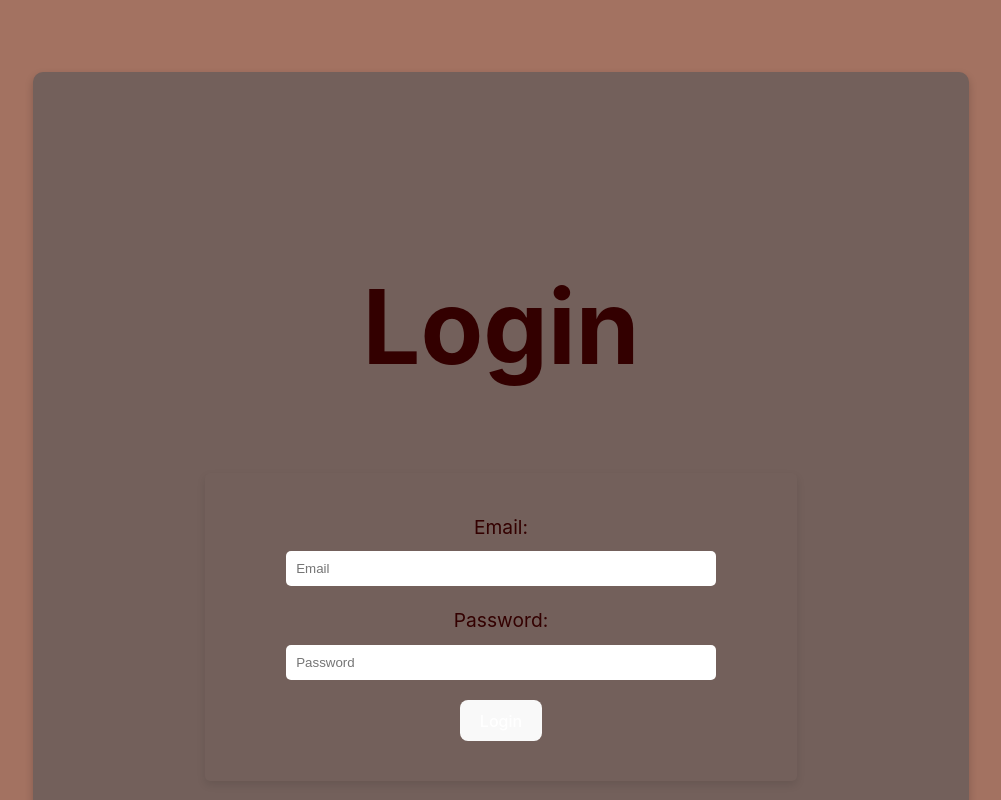
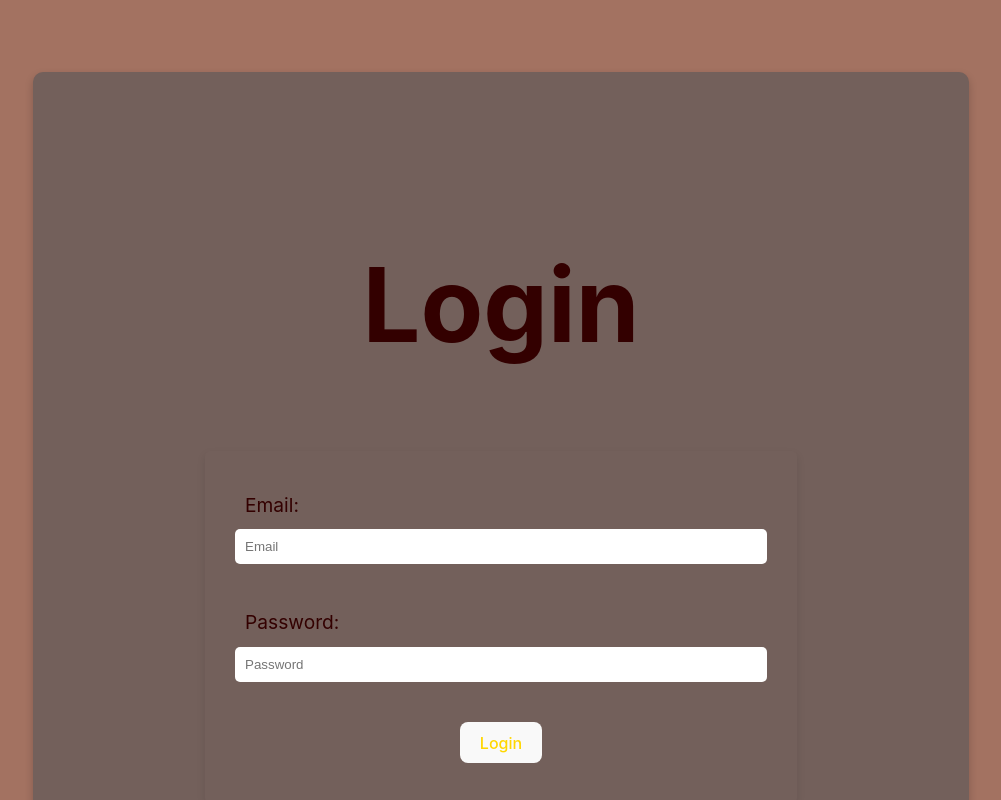
Before and after one commit to cheptoomaureen/Event-Planner-App, a React (Vite) app: page /login in a window 1280 px wide. Shown: the top 800 px of the page, without its empty margins (139-1140 px from the left). Built offline with nearby package versions, Linux system fonts and the light colour scheme.

Commit message:
Edits buttons

```diff
--- a/src/LoginSignupPage.css
+++ b/src/LoginSignupPage.css
@@ -3,15 +3,15 @@
   background-color: #73605b;
   color: #330000;
   height: 100vh;
-  width: 70vw;  /* Slightly increase width */
+  width: 70vw;
   display: flex;
   flex-direction: column;
   justify-content: center;
   align-items: center;
-  padding: 20px;  /* Add padding to create space around the content */
-  box-shadow: 0 4px 8px rgba(0, 0, 0, 0.2); /* Add a subtle shadow for depth */
-  border-radius: 10px;  /* Round the container's corners */
-  margin: 5vh auto;  /* Center the container with some margin */
+  padding: 20px;
+  box-shadow: 0 4px 8px rgba(0, 0, 0, 0.2);
+  border-radius: 10px;
+  margin: 5vh auto;
 }
 
 header {
@@ -23,14 +23,19 @@ form {
   background-color: #73605b;
   padding: 40px;
   border-radius: 5px;
-  box-shadow: 0 4px 8px rgba(0, 0, 0, 0.1);  /* Softer shadow effect */
+  box-shadow: 0 4px 8px rgba(0, 0, 0, 0.1);
   width: 40vw;
+  display: flex;
+  flex-direction: column;
+  align-items: center;
 }
 
 label {
   display: block;
   margin-bottom: 10px;
   font-size: 1.2em;
+  width: 100%;
+  text-align: left;
 }
 
 input {
@@ -38,21 +43,23 @@ input {
   margin-bottom: 20px;
   border: none;
   border-radius: 5px;
-  width: 80%;
+  width: 100%;
 }
 
 button {
-  background-color: #330000;
-  color: white;  /* Change text color to white for better contrast */
+  background-color: #4C0000;
+  color: #FFD700;
   padding: 10px 20px;
   border: none;
   border-radius: 5px;
   cursor: pointer;
   font-size: 1em;
+  margin-top: 20px;
 }
 
 button:hover {
-  background-color: #550000;  /* Slightly lighter on hover */
+  background-color: #660000;
+  color: #FFFFFF;
 }
 
 .footer {
@@ -61,9 +68,9 @@ button:hover {
   width: 100%;
   text-align: center;
   color: #330000;
-  background-color: #73605b;  /* Match the container background */
-  padding: 10px 0;  /* Add padding for better spacing */
-  box-shadow: 0 -4px 8px rgba(0, 0, 0, 0.1);  /* Add shadow to make the footer stand out */
-  border-top-left-radius: 10px;  /* Round the top corners of the footer */
+  background-color: #73605b;
+  padding: 10px 0;
+  box-shadow: 0 -4px 8px rgba(0, 0, 0, 0.1);
+  border-top-left-radius: 10px;
   border-top-right-radius: 10px;
 }
```
